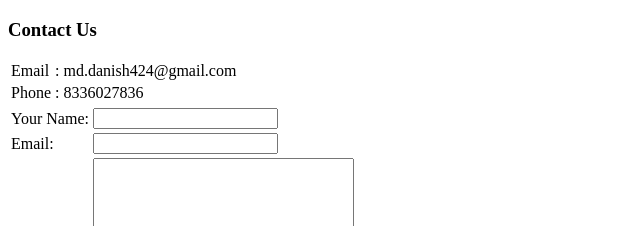
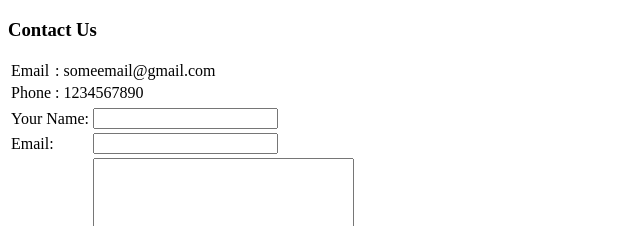
Before and after one commit to danism01/cv, a plain HTML site: page ContactUs.html in a window 1280 px wide. Shown: the top 226 px of the page, 0-640 px from the left. Drawn offline with Linux system fonts and the light colour scheme.

Commit message:
Update ContactUs.html
updates

```diff
--- a/ContactUs.html
+++ b/ContactUs.html
@@ -10,12 +10,12 @@
     <tr>
       <td>Email</td>
       <td>:</td>
-      <td>md.danish424@gmail.com</td>
+      <td>someemail@gmail.com</td>
     </tr>
     <tr>
       <td>Phone</td>
       <td>:</td>
-      <td>8336027836</td>
+      <td>1234567890</td>
     </tr>
   </table>
   <form  action="mailto:info@tinglu.com" method="post" enctype="text/plain">
```
